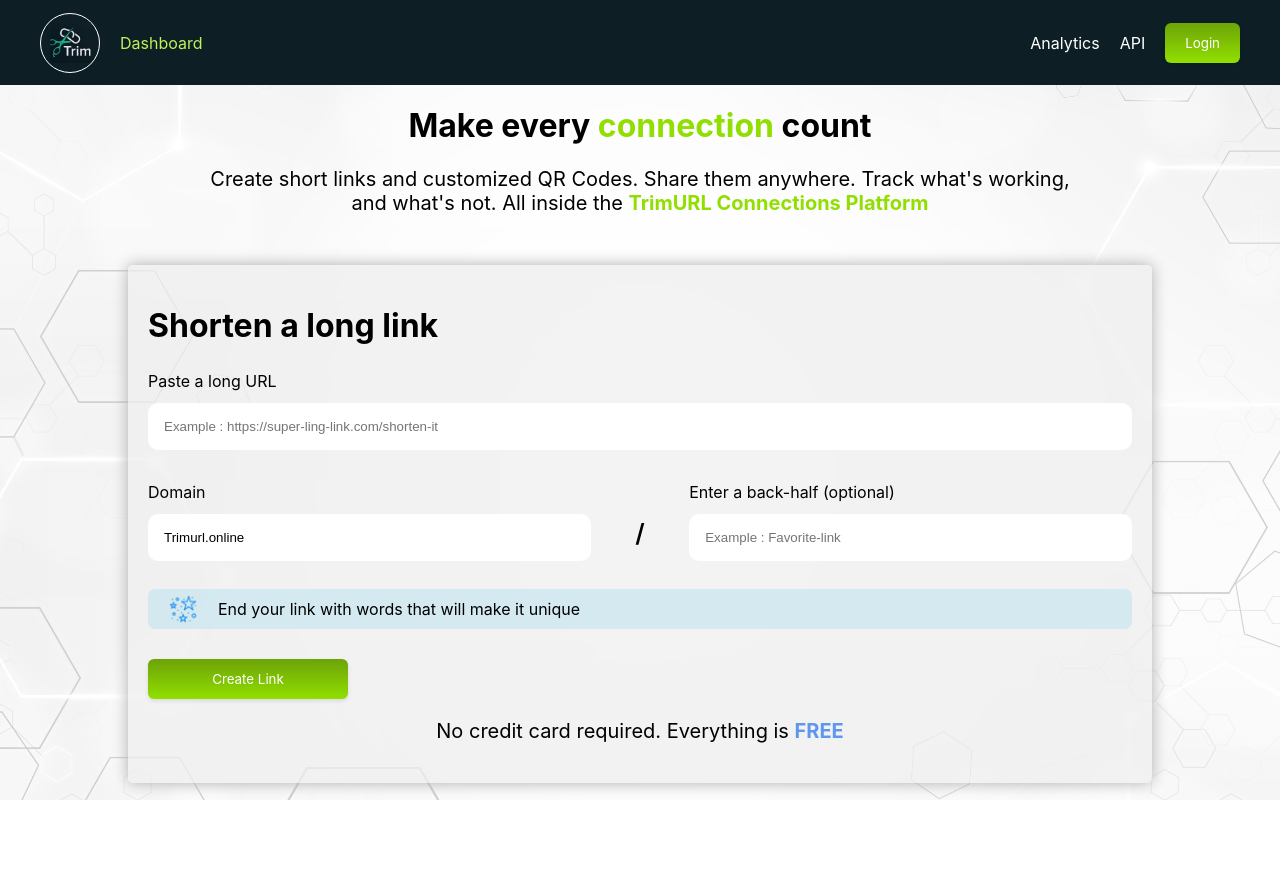
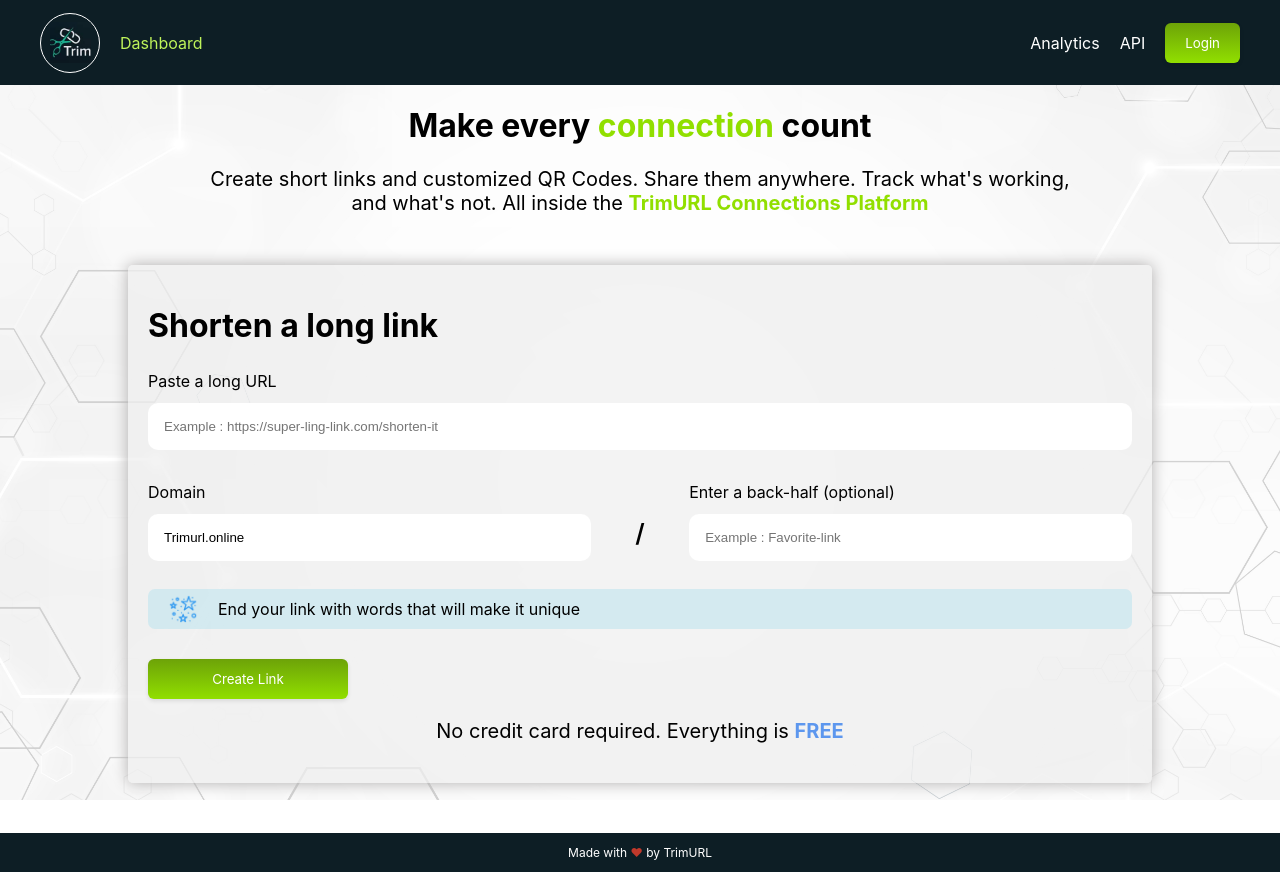
Before and after one commit to Harshit107/LinkShorten_Frontend, a React (Create React App) app: page /dashboard in a window 1280 px wide. Before the commit the page ends 800 px from the top, so only its background shows below. Built offline with nearby package versions, Linux system fonts and the light colour scheme.

Commit message:
footer added

```diff
--- a/src/App.js
+++ b/src/App.js
@@ -1,7 +1,7 @@
 import { RouterProvider, createBrowserRouter } from "react-router-dom";
 import Root from "./pages/Root";
 import Dashboard from "./pages/dashboard";
-import Auth from "./pages/auth";
+import Auth from "./pages/Auth";
 import Api from "./pages/api";
 import Analytics from "./pages/analytics";
 
--- a/src/component/dashboard/DashboardIndex.js
+++ b/src/component/dashboard/DashboardIndex.js
@@ -2,12 +2,14 @@
 import classes from './DashboardIndex.module.css';
 import DashboardHeading from './DashboardHeading';
 import ShortLink from './ShortLink';
+import Footer from '../footer/Footer';
 
 export default function DashboardIndex() {
   return (
     <div className={classes['main-container']}>
       <DashboardHeading />
       <ShortLink />
+      <Footer />
     </div>
   )
 }
--- a/src/component/dashboard/ShortLink.js
+++ b/src/component/dashboard/ShortLink.js
@@ -22,7 +22,7 @@
       />
       <ShortLinkCustomURL />
       <div className={classes.enlight}>
-        <img src={PARTY} className={classes.party} />
+        <img src={PARTY} className={classes.party} alt='' />
         <p >End your link with words that will make it unique</p>
       </div >
 
--- /dev/null
+++ b/src/component/footer/Footer.css
@@ -0,0 +1,16 @@
+.footer {
+  height: 100px;
+  background-color : var(--bg-1);
+  width : 100%;
+  color : white;
+  margin-top : 50px;
+}
+.made-with-love {
+  font-size: 12px;
+  text-align : center;
+}
+.heart {
+  font-style: normal;
+  font-weight: 500;
+  color: #c0392b;
+}
--- /dev/null
+++ b/src/component/footer/Footer.js
@@ -0,0 +1,16 @@
+import React from 'react'
+import  './Footer.css'
+
+export default function Footer() {
+  return (
+    <footer className={"footer"}>
+      <p className="made-with-love">
+        Made with{" "}
+        <i className="heart" aria-label="love">
+          &#10084;
+        </i>{" "}
+        by <a href="https://trimurl.online/"> TrimURL</a>
+      </p>
+    </footer>
+  );
+}
```
